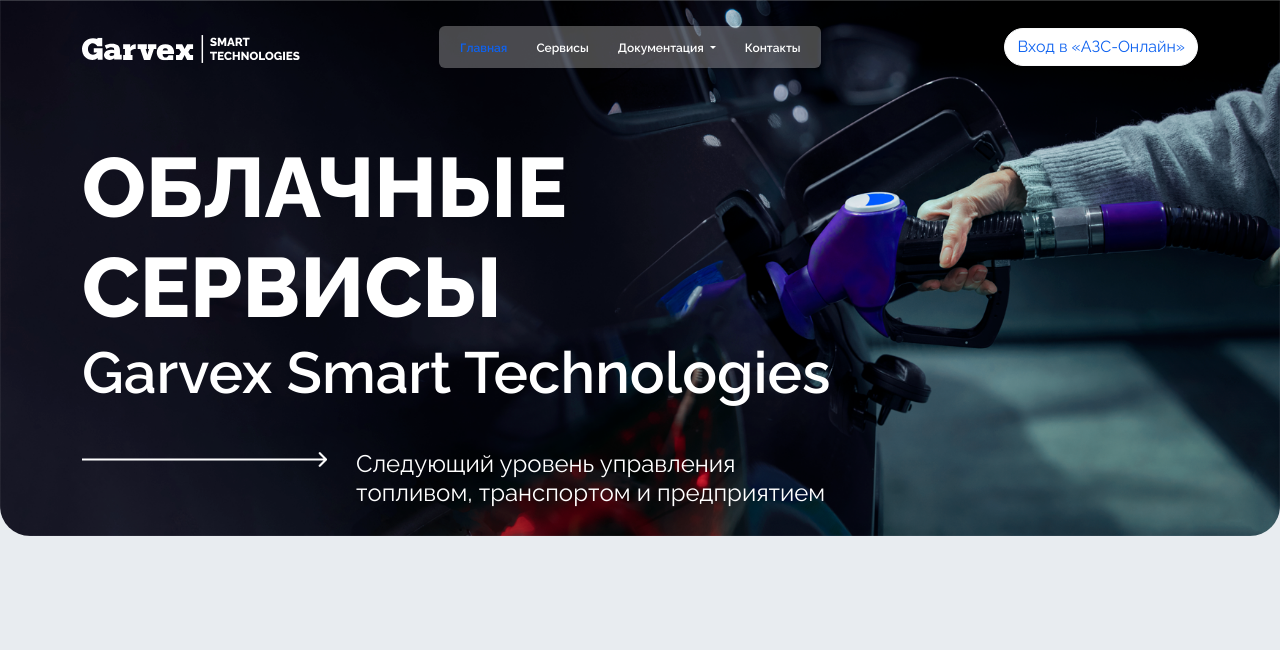
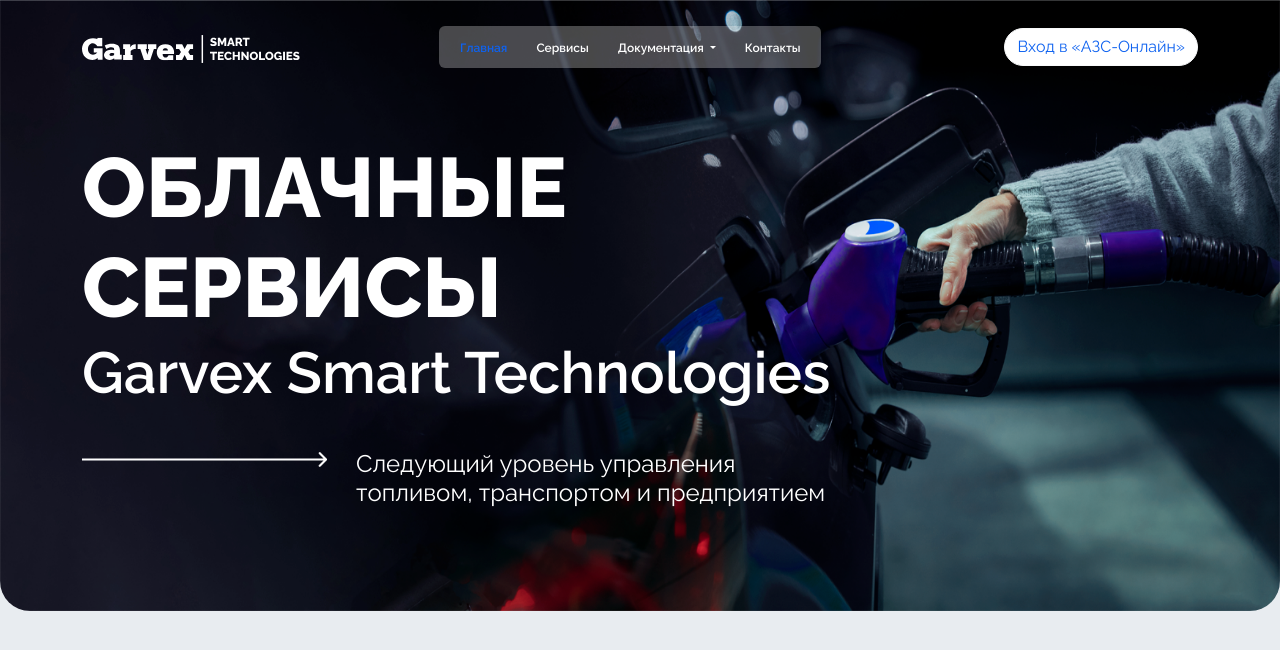
Before and after one commit to vezuchiy-patsan/techLending, a plain HTML site: page html/index.html in a window 1280 px wide. Drawn offline with nearby package versions, Linux system fonts and the light colour scheme; files whose address does not match are found by name.

Commit message:
динамическая высота

```diff
--- a/html/css/sass/_main.sass
+++ b/html/css/sass/_main.sass
@@ -14,7 +14,7 @@
         background-position: center center
         background-repeat: no-repeat
         background-size: 100% 100%
-        height: 67vh
+        height: auto
         border-end-start-radius: 30px
         border-end-end-radius: 30px
         padding: 18px 0 30px 0
```
Also changed, not shown: html/css/css/style.css.
